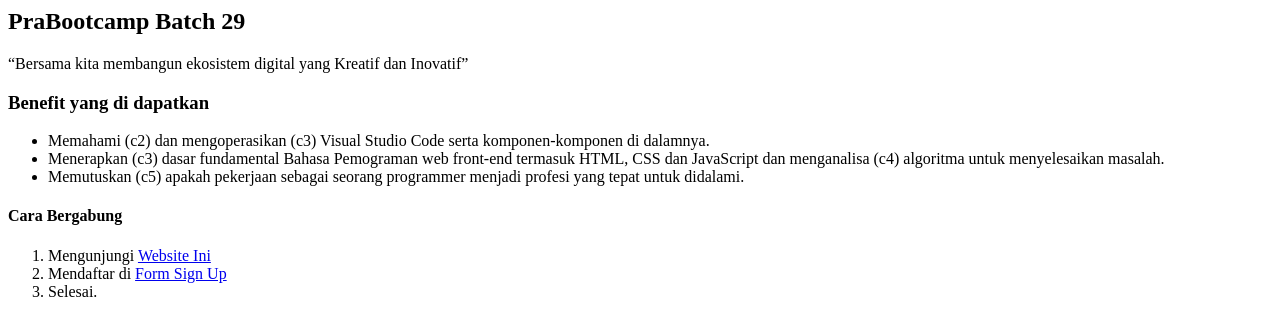
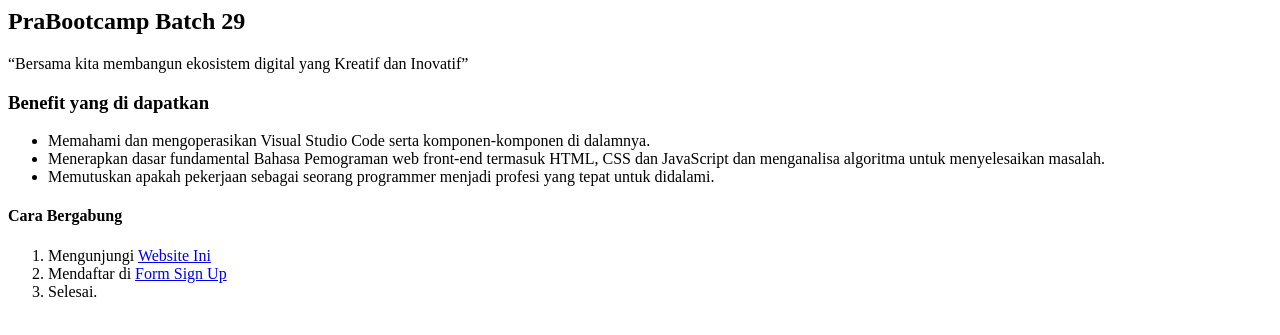
Before and after one commit to W17aya/PraBootcamp_29, a plain HTML site: page index.html in a window 1280 px wide. Shown: the part 87-422 px from the top of the page. Drawn offline with Linux system fonts and the light colour scheme.

Commit message:
index lage

```diff
--- a/index.html
+++ b/index.html
@@ -17,12 +17,12 @@
     <q>Bersama kita membangun ekosistem digital yang Kreatif dan Inovatif</q>
     <h3>Benefit yang di dapatkan</h3>
     <ul>
-        <li>Memahami (c2) dan mengoperasikan (c3) Visual Studio Code serta komponen-komponen di dalamnya.
+        <li>Memahami dan mengoperasikan Visual Studio Code serta komponen-komponen di dalamnya.
         </li>
-        <li>Menerapkan (c3) dasar fundamental Bahasa Pemograman web front-end termasuk HTML, CSS dan
+        <li>Menerapkan dasar fundamental Bahasa Pemograman web front-end termasuk HTML, CSS dan
             JavaScript dan
-            menganalisa (c4) algoritma untuk menyelesaikan masalah.</li>
-        <li>Memutuskan (c5) apakah pekerjaan sebagai seorang programmer menjadi profesi yang tepat untuk
+            menganalisa algoritma untuk menyelesaikan masalah.</li>
+        <li>Memutuskan apakah pekerjaan sebagai seorang programmer menjadi profesi yang tepat untuk
             didalami.</li>
     </ul>
     <h4>Cara Bergabung</h4>
```
